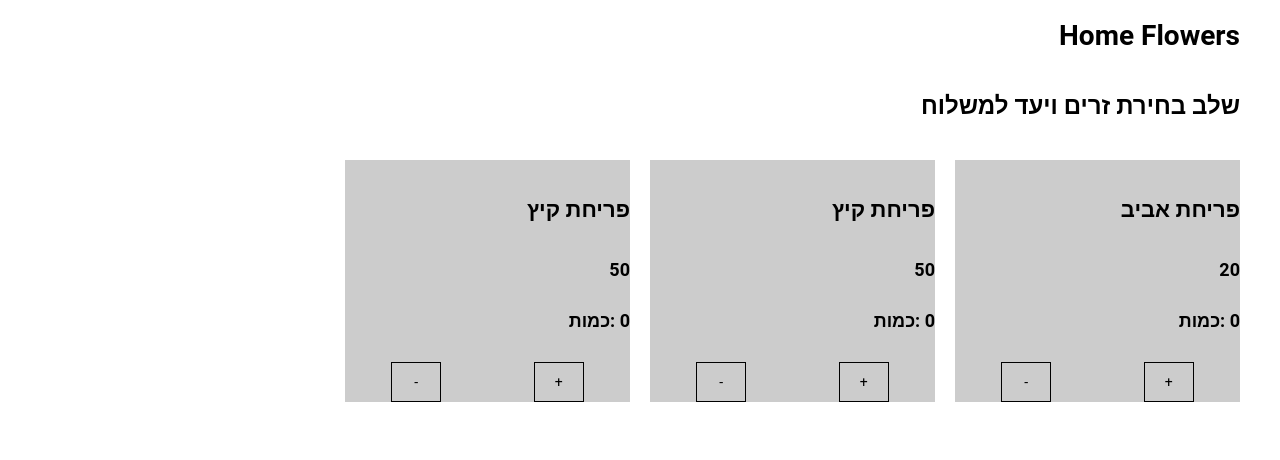
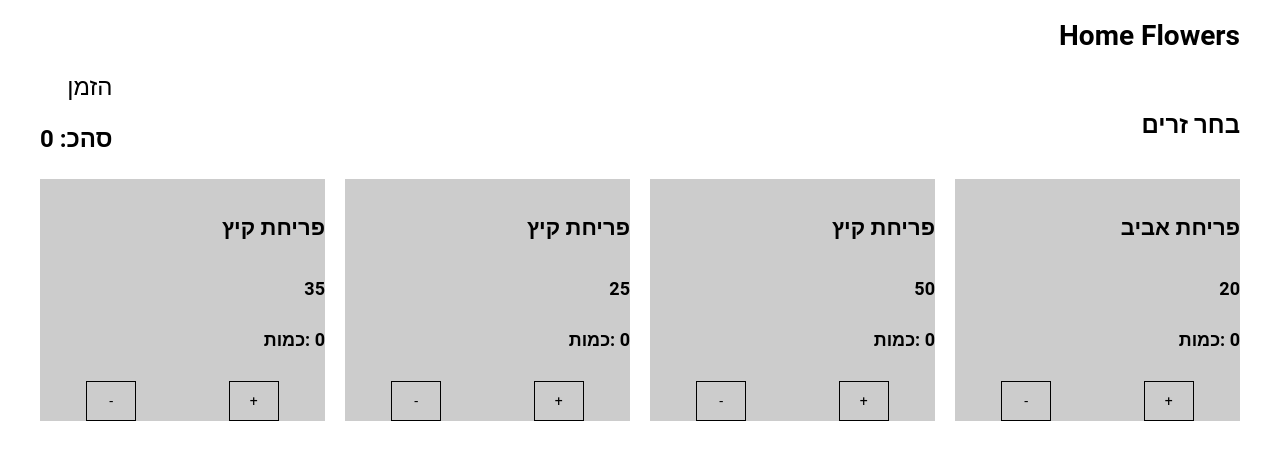
Before and after one commit to yuvalshimoni/home-flowers, a React (Create React App) app: page / in a window 1280 px wide. Shown: the top 460 px of the page. Built offline with nearby package versions, Linux system fonts and the light colour scheme.

Commit message:
continu prodcuts step

```diff
--- a/src/App/components/App.tsx
+++ b/src/App/components/App.tsx
@@ -13,14 +13,18 @@ const Layout = styled.div`
 `;
 
 const App = (): JSX.Element => {
-  const state = useAppState();
+  const { cart, cartDispatch, costumerDetails, setCostumerDetails } = useAppState();
+
   const context = useMemo(
     (): AppContext => ({
       state: {
-        ...state,
+        cart,
+        cartDispatch,
+        costumerDetails,
+        setCostumerDetails,
       },
     }),
-    [],
+    [cart, costumerDetails],
   );
 
   return (
--- a/src/products/components/Products.tsx
+++ b/src/products/components/Products.tsx
@@ -1,11 +1,26 @@
-import React from 'react';
+import React, { useMemo, useState, useCallback } from 'react';
 import styled from 'styled-components';
-import { Product, ProductType } from 'shared/components';
+import { useAppContext } from 'App/context';
+import { Product, ProductType, FlexRowSpaceBetween } from 'shared/components';
+import { getTotalCart } from 'shared/utils';
+import SelectTarget from './SelectTarget';
 
 const Wrapper = styled.div``;
 
+const Head = styled(FlexRowSpaceBetween)``;
+
 const Title = styled.h5`
   font-weight: bold;
+  font-size: ${({ theme }) => theme.sizes.xl}px;
+`;
+
+const Total = styled.h3`
+  font-weight: bold;
+  font-size: ${({ theme }) => theme.sizes.xl}px;
+`;
+
+const Buttom = styled.div`
+  cursor: pointer;
   font-size: ${({ theme }) => theme.sizes.xl}px;
 `;
 
@@ -18,27 +33,48 @@ const ProductsWrapper = styled.div`
 
 const products: Array<ProductType> = [
   {
-    id: 1,
+    id: '12ds324dsf',
     title: 'פריחת אביב',
     price: 20,
   },
   {
-    id: 2,
+    id: '12dsdsfsdf324dsf',
     title: 'פריחת קיץ',
     price: 50,
   },
   {
-    id: 3,
+    id: '324dfgfdg',
     title: 'פריחת קיץ',
-    price: 50,
+    price: 25,
+  },
+  {
+    id: '324dfgfsdfdg',
+    title: 'פריחת קיץ',
+    price: 35,
   },
 ];
 
-interface ProductsProps {}
+const Products = (): JSX.Element => {
+  const {
+    state: { cart },
+  } = useAppContext();
 
-const Products = (): JSX.Element => (
+  const [displaySelectTarget, setDisplaySelectTarget] = useState<boolean>(false);
+
+  const showSelectTarget = useCallback(() => setDisplaySelectTarget(true), []);
+
+  const total = useMemo<number>(() => getTotalCart(cart), [cart]);
+
+  return (
     <Wrapper>
-    <Title>שלב בחירת זרים ויעד למשלוח</Title>
+      <Head>
+        <div>{displaySelectTarget ? <SelectTarget /> : <Title>בחר זרים</Title>}</div>
+
+        <div>
+          <Buttom onClick={showSelectTarget}>הזמן</Buttom>
+          <Total>סהכ: {total}</Total>
+        </div>
+      </Head>
 
       <ProductsWrapper>
         {products.map(({ id, title, price }) => (
@@ -47,5 +83,6 @@ const Products = (): JSX.Element => (
       </ProductsWrapper>
     </Wrapper>
   );
+};
 
 export default Products;
--- /dev/null
+++ b/src/shared/components/FlexHelper.tsx
@@ -0,0 +1,59 @@
+import styled, { css } from 'styled-components';
+
+export const flex = css`
+  display: flex;
+`;
+
+export const Flex = styled.div`
+  ${flex};
+`;
+
+export const flexCenter = css`
+  ${flex};
+  justify-content: center;
+  align-items: center;
+`;
+
+export const FlexCenter = styled.div`
+  ${flexCenter};
+`;
+
+export const flexColumn = css`
+  ${flex};
+  flex-direction: column;
+`;
+
+export const FlexColumn = styled.div`
+  ${flexColumn};
+`;
+
+export const flexColumnCenter = css`
+  ${flexColumn};
+  justify-content: center;
+  align-items: center;
+`;
+
+export const FlexColumnCenter = styled.div`
+  ${flexColumnCenter};
+`;
+
+export const flexRow = css`
+  ${flex};
+  flex-direction: row;
+`;
+
+export const FlexRow = styled.div`
+  ${flexRow};
+`;
+
+export const FlexRowCenter = styled.div`
+  ${flexRow};
+  align-items: center;
+  justify-content: center;
+`;
+
+export const FlexRowSpaceBetween = styled.div`
+  ${flexRow};
+  align-items: center;
+  justify-content: space-between;
+`;
--- a/src/shared/components/Product/Product.tsx
+++ b/src/shared/components/Product/Product.tsx
@@ -90,4 +90,4 @@ const Product = ({ id, title, price, initialAmount = 0 }: ProductProps) => {
   );
 };
 
-export default Product;
+export default React.memo(Product);
--- a/src/shared/components/Product/types.ts
+++ b/src/shared/components/Product/types.ts
@@ -1,5 +1,5 @@
 export interface ProductType {
-  id: number;
+  id: string;
   title: string;
   price: number;
 }
--- a/src/shared/components/index.ts
+++ b/src/shared/components/index.ts
@@ -1 +1,2 @@
 export * from './Product';
+export * from './FlexHelper';
--- /dev/null
+++ b/src/shared/utils/cart.ts
@@ -0,0 +1,8 @@
+import { Cart } from 'App/state/types';
+
+export const getTotalCart = (cart: Cart): number =>
+  cart.reduce((total, { price, amount }) => {
+    const sum = price * amount;
+
+    return total + sum;
+  }, 0);
--- /dev/null
+++ b/src/shared/utils/index.ts
@@ -0,0 +1 @@
+export * from './cart';
```
Lines whose indentation alone changed are shown as unchanged.
